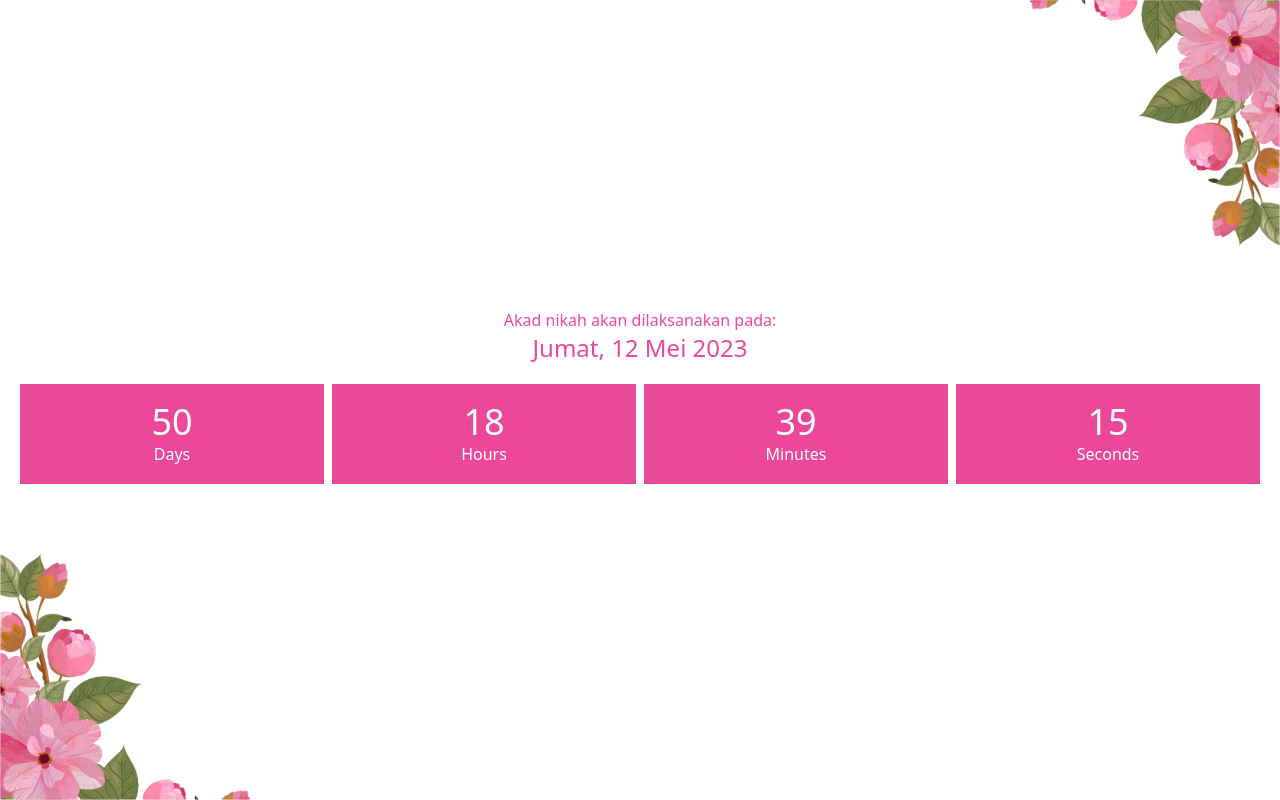
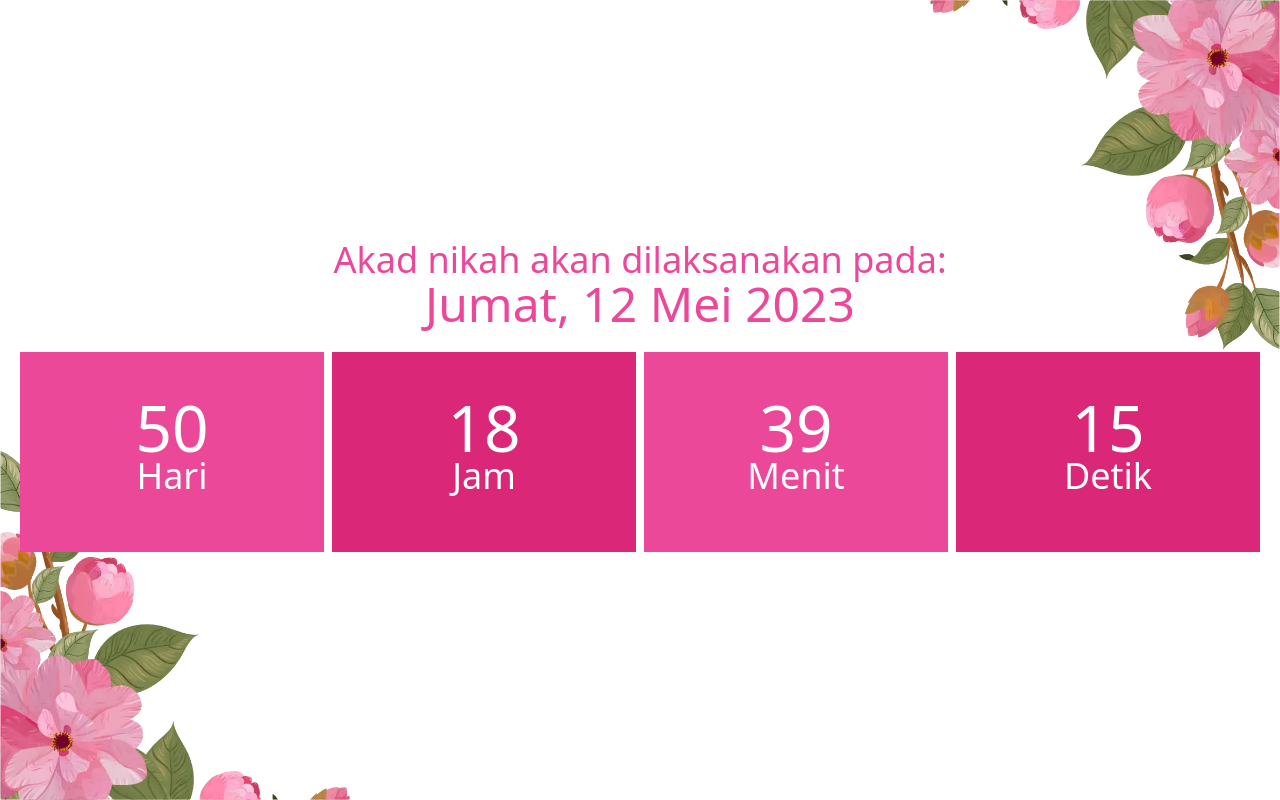
Before and after one commit to zed378/dayat-wedding, a Next.js app: page / in a window 1280 px wide. Both pictures are taken after a click on the button "Buka Undangan". Built offline with nearby package versions, Linux system fonts and the light colour scheme; no server answers.

Commit message:
add auto music player

```diff
--- a/next.config.js
+++ b/next.config.js
@@ -1,6 +1,21 @@
 /** @type {import('next').NextConfig} */
+
 const nextConfig = {
   reactStrictMode: true,
-}
+  webpack(config, options) {
+    config.module.rules.push({
+      test: /\.(ogg|mp3|wav|mpe?g)$/i,
+      use: [
+        {
+          loader: "url-loader",
+          options: {
+            name: "[name]-[hash].[ext]",
+          },
+        },
+      ],
+    });
+    return config;
+  },
+};
 
-module.exports = nextConfig
+module.exports = nextConfig;
--- a/src/pages/index.jsx
+++ b/src/pages/index.jsx
@@ -5,29 +5,34 @@ import { useState, useEffect } from "react";
 import { useRouter } from "next/router";
 
 // components
+import AudioPlayer from "react-h5-audio-player";
+import "react-h5-audio-player/lib/styles.css";
+
+// assets
 import tr from "../../public/tr.webp";
+import music from "../../public/audio-file.mp3";
 
 const renderer = ({ days, hours, minutes, seconds, completed }) => {
   if (completed) {
     // Render a completed state
     return (
-      <div className="w-full">
+      <div className="w-full h-screen flex flex-col justify-center items-center">
         <div className="w-full p-2 grid gap-2 md:grid-cols-4 grid-cols-2">
-          <div className="bg-pink-500 text-white flex flex-col justify-center items-center h-[100px]">
-            <h1 className="text-4xl">{days}</h1>
-            <h2>Days</h2>
+          <div className="bg-pink-500 text-white flex flex-col justify-center items-center h-[100px] md:h-[200px]">
+            <h1 className="text-4xl md:text-[4rem] mb-2">{days}</h1>
+            <h2 className="md:text-4xl">Hari</h2>
           </div>
-          <div className="bg-pink-500 text-white flex flex-col justify-center items-center h-[100px]">
-            <h1 className="text-4xl">{hours}</h1>
-            <h2>Hours</h2>
+          <div className="bg-pink-600 text-white flex flex-col justify-center items-center h-[100px] md:h-[200px]">
+            <h1 className="text-4xl md:text-[4rem] mb-2">{hours}</h1>
+            <h2 className="md:text-4xl">Jam</h2>
           </div>
-          <div className="bg-pink-500 text-white flex flex-col justify-center items-center h-[100px]">
-            <h1 className="text-4xl">{minutes}</h1>
-            <h2>Minutes</h2>
+          <div className="bg-pink-600 md:bg-pink-500 text-white flex flex-col justify-center items-center h-[100px] md:h-[200px]">
+            <h1 className="text-4xl md:text-[4rem] mb-2">{minutes}</h1>
+            <h2 className="md:text-4xl">Menit</h2>
           </div>
-          <div className="bg-pink-500 text-white flex flex-col justify-center items-center h-[100px]">
-            <h1 className="text-4xl">{seconds}</h1>
-            <h2>Seconds</h2>
+          <div className="bg-pink-500 md:bg-pink-600 text-white flex flex-col justify-center items-center h-[100px] md:h-[200px]">
+            <h1 className="text-4xl md:text-[4rem] mb-2">{seconds}</h1>
+            <h2 className="md:text-4xl">Detik</h2>
           </div>
         </div>
         <div className="w-full px-2 py-3 bg-pink-500 text-center text-4xl text-white mt-2">
@@ -41,31 +46,37 @@ const renderer = ({ days, hours, minutes, seconds, completed }) => {
       <div className="w-full h-screen">
         <div className="w-full h-screen relative">
           <div className="flex justify-end">
-            <Image src={tr} width={250} height={250} alt="garnish" />
+            <Image
+              src={tr}
+              className="h-[250px] w-[250px] md:h-[350px] md:w-[350px]"
+              alt="garnish"
+            />
           </div>
 
           <div className="absolute top-1/2 left-1/2 -translate-x-1/2 -translate-y-1/2 w-full px-3 z-10">
-            <div className="text-center text-pink-500 mb-3">
-              <h1>Akad nikah akan dilaksanakan pada:</h1>
-              <h1 className="text-2xl">Jumat, 12 Mei 2023</h1>
+            <div className="text-center text-pink-500 mb-6">
+              <h1 className="md:text-4xl mb-2">
+                Akad nikah akan dilaksanakan pada:
+              </h1>
+              <h1 className="text-2xl md:text-[3rem]">Jumat, 12 Mei 2023</h1>
             </div>
 
             <div className="w-full p-2 grid gap-2 md:grid-cols-4 grid-cols-2">
-              <div className="bg-pink-500 text-white flex flex-col justify-center items-center h-[100px]">
-                <h1 className="text-4xl">{days}</h1>
-                <h2>Days</h2>
+              <div className="bg-pink-500 text-white flex flex-col justify-center items-center h-[100px] md:h-[200px]">
+                <h1 className="text-4xl md:text-[4rem] mb-2">{days}</h1>
+                <h2 className="md:text-4xl">Hari</h2>
               </div>
-              <div className="bg-pink-500 text-white flex flex-col justify-center items-center h-[100px]">
-                <h1 className="text-4xl">{hours}</h1>
-                <h2>Hours</h2>
+              <div className="bg-pink-600 text-white flex flex-col justify-center items-center h-[100px] md:h-[200px]">
+                <h1 className="text-4xl md:text-[4rem] mb-2">{hours}</h1>
+                <h2 className="md:text-4xl">Jam</h2>
               </div>
-              <div className="bg-pink-500 text-white flex flex-col justify-center items-center h-[100px]">
-                <h1 className="text-4xl">{minutes}</h1>
-                <h2>Minutes</h2>
+              <div className="bg-pink-600 md:bg-pink-500 text-white flex flex-col justify-center items-center h-[100px] md:h-[200px]">
+                <h1 className="text-4xl md:text-[4rem] mb-2">{minutes}</h1>
+                <h2 className="md:text-4xl">Menit</h2>
               </div>
-              <div className="bg-pink-500 text-white flex flex-col justify-center items-center h-[100px]">
-                <h1 className="text-4xl">{seconds}</h1>
-                <h2>Seconds</h2>
+              <div className="bg-pink-500 md:bg-pink-600 text-white flex flex-col justify-center items-center h-[100px] md:h-[200px]">
+                <h1 className="text-4xl md:text-[4rem] mb-2">{seconds}</h1>
+                <h2 className="md:text-4xl">Detik</h2>
               </div>
             </div>
           </div>
@@ -73,10 +84,8 @@ const renderer = ({ days, hours, minutes, seconds, completed }) => {
           <div className="flex justify-start absolute bottom-0">
             <Image
               src={tr}
-              width={250}
-              height={250}
+              className="h-[250px] w-[250px] md:h-[350px] md:w-[350px] rotate-180"
               alt="garnish"
-              className="rotate-180"
             />
           </div>
         </div>
@@ -89,6 +98,7 @@ export default function Home() {
   const d = new Date("May 12, 2023 09:00:00");
   const name = useRouter();
   const [open, setOpen] = useState(true);
+  const [play, setPlay] = useState(false);
 
   return (
     <>
@@ -97,6 +107,10 @@ export default function Home() {
         <meta name="viewport" content="width=device-width, initial-scale=1" />
         <link rel="icon" href="/favicon.svg" />
       </Head>
+
+      <div className="hidden">
+        <AudioPlayer src={music} autoPlay loop />
+      </div>
 
       {open && (
         <div className="bg-black w-full h-screen opening flex flex-col justify-center items-center gap-2">
@@ -122,13 +136,15 @@ export default function Home() {
           </div>
           <button
             className="bg-pink-600 px-6 py-3 rounded-xl text-white text-xl font-bold hover:bg-pink-800 mt-6"
-            onClick={() => setOpen(false)}
+            onClick={() => {
+              setOpen(false);
+              setPlay(true);
+            }}
           >
             Buka Undangan
           </button>
         </div>
       )}
-
       {!open && (
         <div className="w-full">
           <Countdown date={d} renderer={renderer} />
```
Also changed, not shown: package.json (+5 -2 lines), 2 other files (tests, documents, lock files or other folders).
